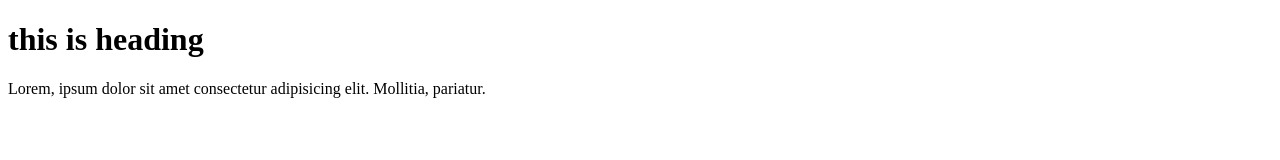
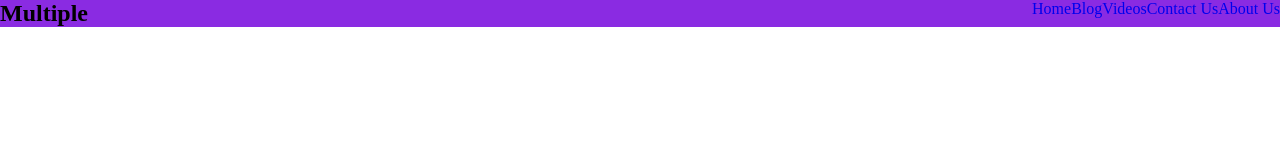
Before and after one commit to yousof-ali/multiple-page, a plain HTML site: page index.html in a window 1280 px wide. Drawn offline with Linux system fonts and the light colour scheme.

Commit message:
second commit

```diff
--- a/index.html
+++ b/index.html
@@ -7,7 +7,21 @@
     <link rel="stylesheet" href="style.css">
 </head>
 <body>
-    <h1>this is heading</h1>
-    <p>Lorem, ipsum dolor sit amet consectetur adipisicing elit. Mollitia, pariatur.</p>
+    <header>
+        <nav id="nav-bar">
+            <div class="website-logo">
+                <h1>Multiple</h1>
+            </div>
+            <div class="nav-items">
+                <ul>
+                    <li><a href="#">Home</a></li>
+                    <li><a href="#">Blog</a></li>
+                    <li><a href="#">Videos</a></li>
+                    <li><a href="#">Contact Us</a></li>
+                    <li><a href="#">About Us</a></li>
+                </ul>
+            </div>
+        </nav>
+    </header>
 </body>
 </html>
--- a/style.css
+++ b/style.css
@@ -0,0 +1,17 @@
+*{
+    margin: 0px;
+}
+#nav-bar{
+    display: flex;
+    justify-content: space-between;
+    background-color: blueviolet;
+}
+.nav-items ul{
+    display: flex;
+}
+.nav-items ul li{
+    list-style: none;
+}
+.nav-items ul li a{
+    text-decoration: none;
+}
```
